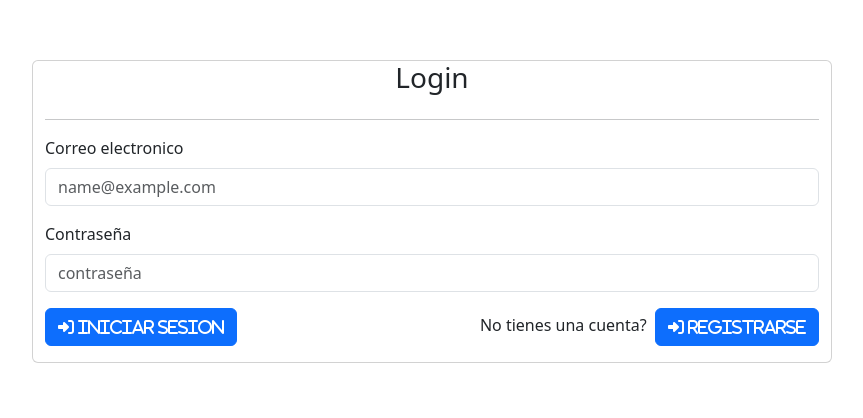
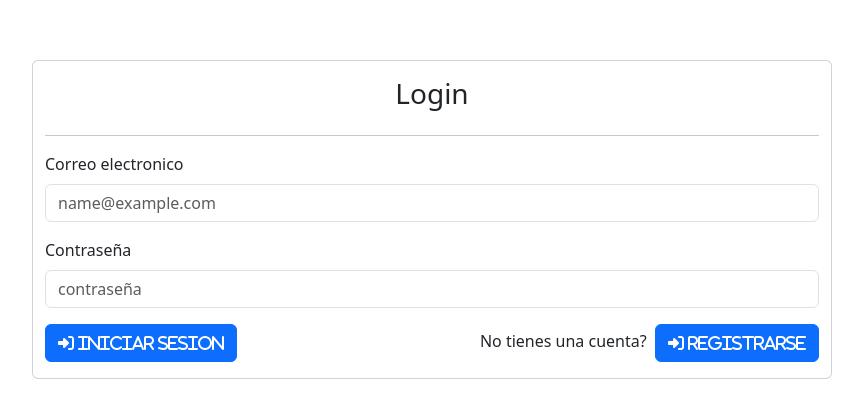
Before and after one commit to JuanPabaz/concesionario-front, an Angular app: page /login in a window 1280 px wide. Shown: the part 132-550 px from the top of the page, without its empty margins (208-1071 px from the left). Built offline with nearby package versions, Linux system fonts and the light colour scheme.

Commit message:
feat: se añade una margen

```diff
--- a/src/app/pages/login/login.component.html
+++ b/src/app/pages/login/login.component.html
@@ -1,5 +1,5 @@
 <div class="container-fluid card login-container">
-    <h3 class="text-center">Login</h3>
+    <h3 class="text-center mt-3">Login</h3>
     <hr>
     <div class="alert alert-danger" role="alert" *ngIf="errorMsg.length">
         <p *ngFor="let msg of errorMsg">{{msg}}</p>
```
